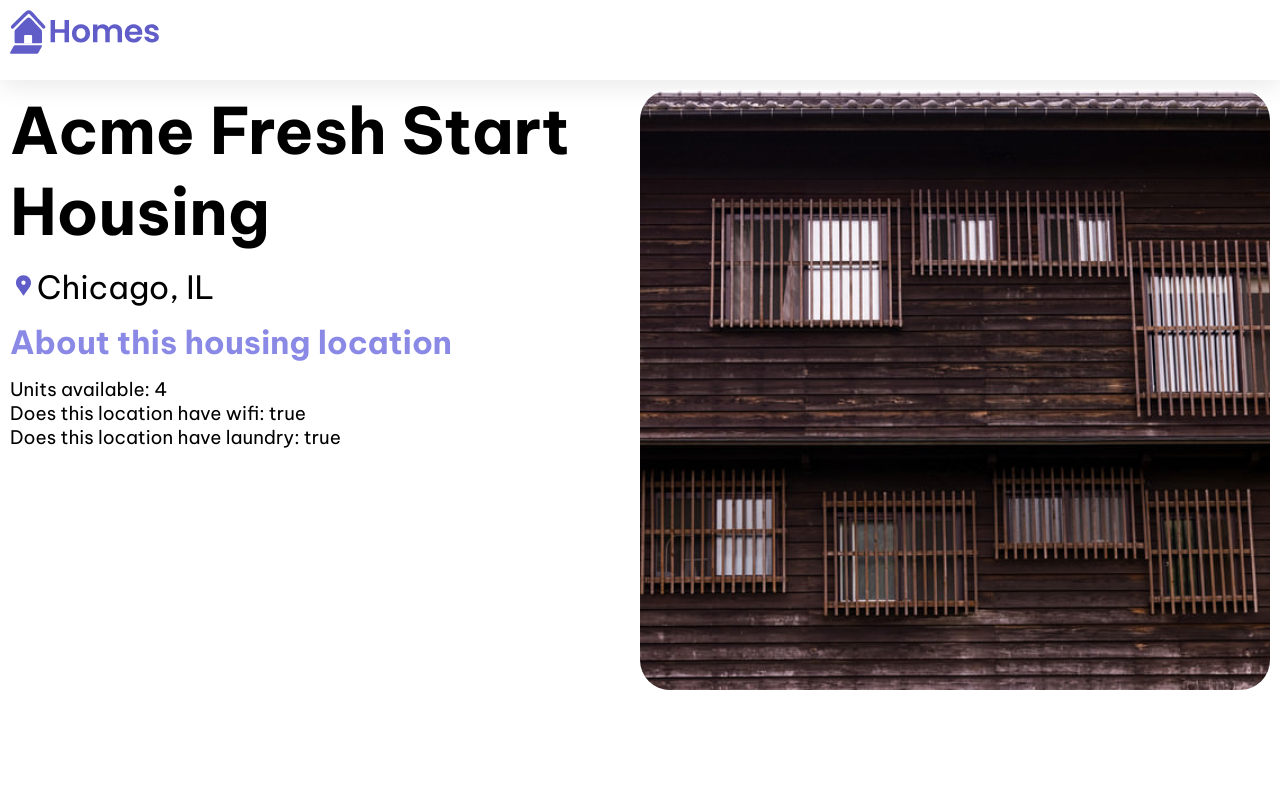
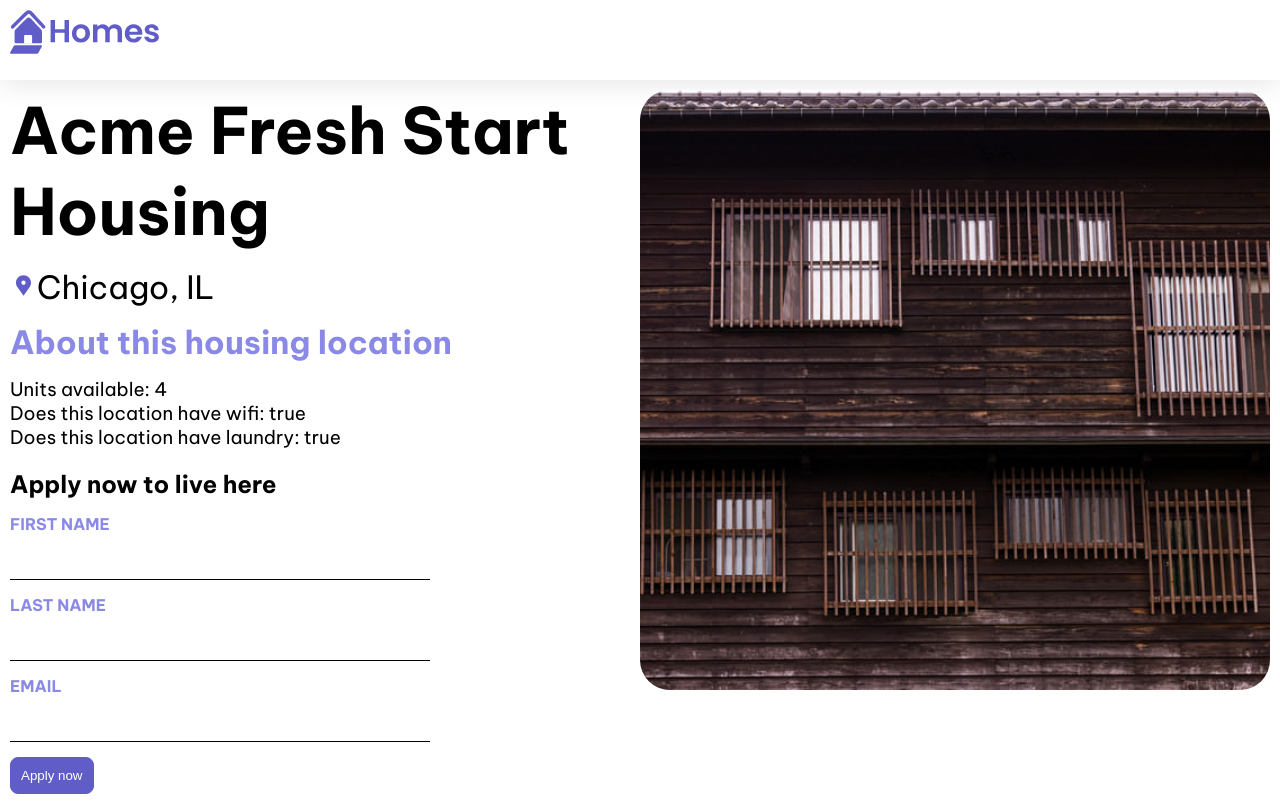
Before and after one commit to Akibayashi23/first-app, an Angular app: page /details/0 in a window 1280 px wide. Built offline with nearby package versions, Linux system fonts and the light colour scheme.

Commit message:
lesson12完了 詳細画面にForm作成

```diff
--- a/src/app/details/details.component.ts
+++ b/src/app/details/details.component.ts
@@ -1,13 +1,17 @@
 import { Component, inject } from '@angular/core';
 import { CommonModule } from '@angular/common';
 import { ActivatedRoute } from '@angular/router';
+import { FormControl, FormGroup, ReactiveFormsModule } from '@angular/forms';
 import { HousingService } from '../housing.service';
 import { HousingLocation } from '../housinglocation';
 
 @Component({
   selector: 'app-details',
   standalone: true,
-  imports: [CommonModule],
+  imports: [
+    CommonModule,
+    ReactiveFormsModule,
+  ],
   template: `
     <article>
       <img class="listing-photo" [src]="housingLocation?.photo"
@@ -24,6 +28,20 @@
           <li>Does this location have laundry: {{housingLocation?.laundry}}</li>
         </ul>
       </section>
+      <section class="listing-apply">
+        <h2 class="section-heading">Apply now to live here</h2>
+        <form [formGroup]="applyForm" (submit)="submitApplication()">
+          <label for="first-name">First Name</label>
+          <input id="first-name" type="text" formControlName="firstName">
+
+          <label for="last-name">Last Name</label>
+          <input id="last-name" type="text" formControlName="lastName">
+
+          <label for="email">Email</label>
+          <input id="email" type="email" formControlName="email">
+          <button type="submit" class="primary">Apply now</button>
+        </form>
+      </section>
     </article>
   `,
   styleUrls: ['./details.component.css']
@@ -39,4 +57,18 @@
     this.housingLocation = this.housingService.getHousingLocationById(housingLocationId);
   }
 
+  applyForm = new FormGroup({
+    firstName: new FormControl(''),
+    lastName: new FormControl(''),
+    email: new FormControl('')
+  });
+
+  submitApplication() {
+    this.housingService.submitApplication(
+      this.applyForm.value.firstName ?? '',
+      this.applyForm.value.lastName ?? '',
+      this.applyForm.value.email ?? ''
+    );
+  }
+
 }
--- a/src/app/housing.service.ts
+++ b/src/app/housing.service.ts
@@ -118,4 +118,8 @@
   getHousingLocationById(id: number): HousingLocation | undefined {
     return this.housingLocationList.find(housingLocation => housingLocation.id === id);
   }
+
+  submitApplication(firstName: string, lastName: string, email: string) {
+    console.log(`Homes application received: firstName: ${firstName}, lastName: ${lastName}, email: ${email}.`);
+  }
 }
```
